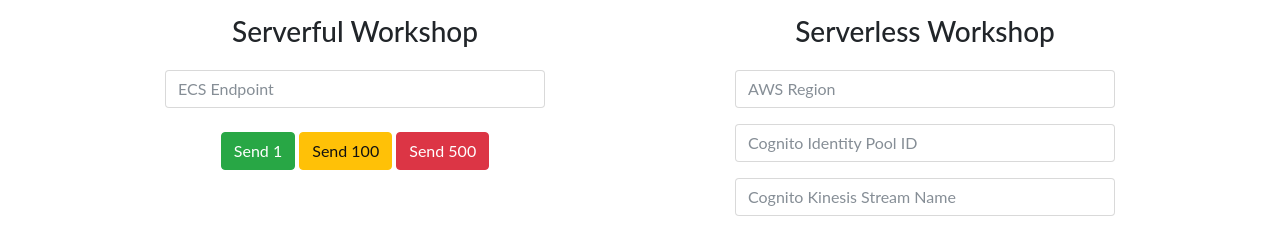
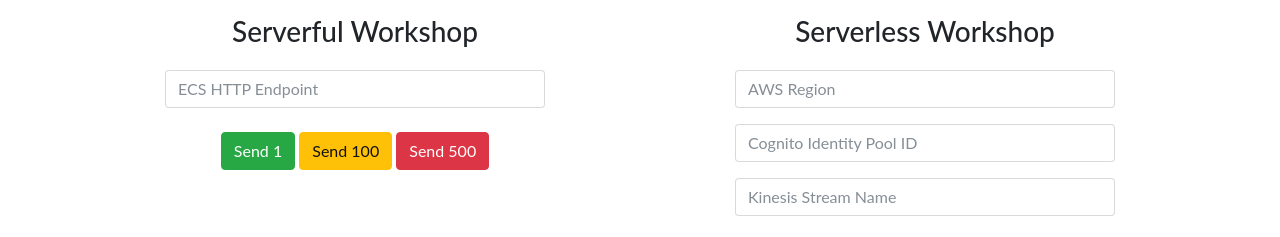
Before and after one commit to cloudacademy/fraud-detection-client, a website: page app/index.html in a window 1280 px wide. Shown: the part 253-490 px from the top of the page. Drawn offline with nearby package versions, Linux system fonts and the light colour scheme.

Commit message:
minor html fix

```diff
--- a/app/index.html
+++ b/app/index.html
@@ -53,7 +53,7 @@
                     <form id="form-serverful">
 
                         <div class="form-group row justify-content-around">
-                            <input required type="text" class="form-control col-8" id="ecs-endpoint-serverful"placeholder="ECS Endpoint" />
+                            <input required type="text" class="form-control col-8" id="ecs-endpoint-serverful"placeholder="ECS HTTP Endpoint" />
                         </div>
 
                         <div class="mt-4">
@@ -81,7 +81,7 @@
                         </div>
 
                         <div class="form-group row justify-content-around">
-                            <input required type="text" class="form-control col-8" id="stream-name-serverless" placeholder="Cognito Kinesis Stream Name" />
+                            <input required type="text" class="form-control col-8" id="stream-name-serverless" placeholder="Kinesis Stream Name" />
                         </div>
 
                         <div class="mt-4">
```
